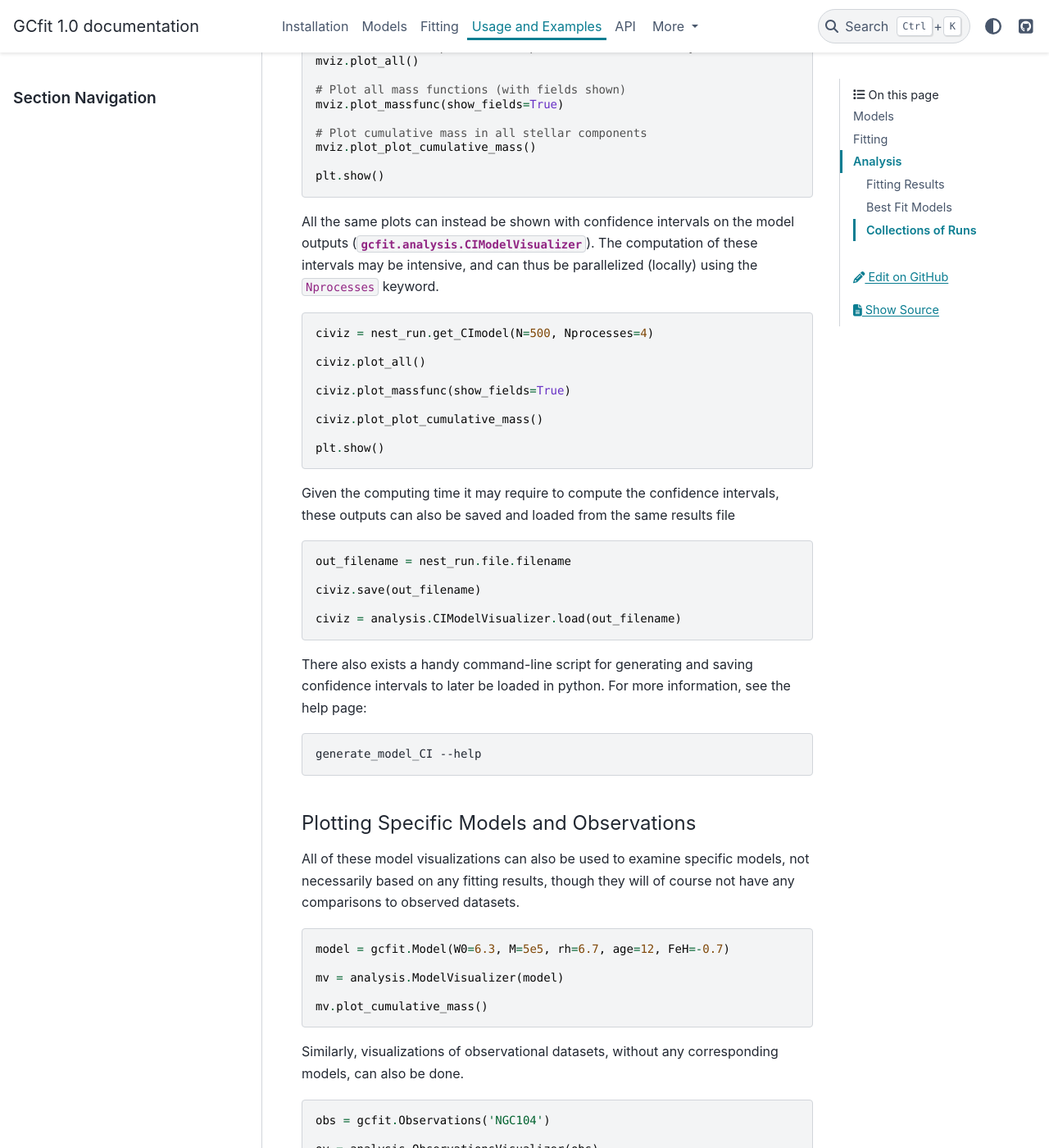
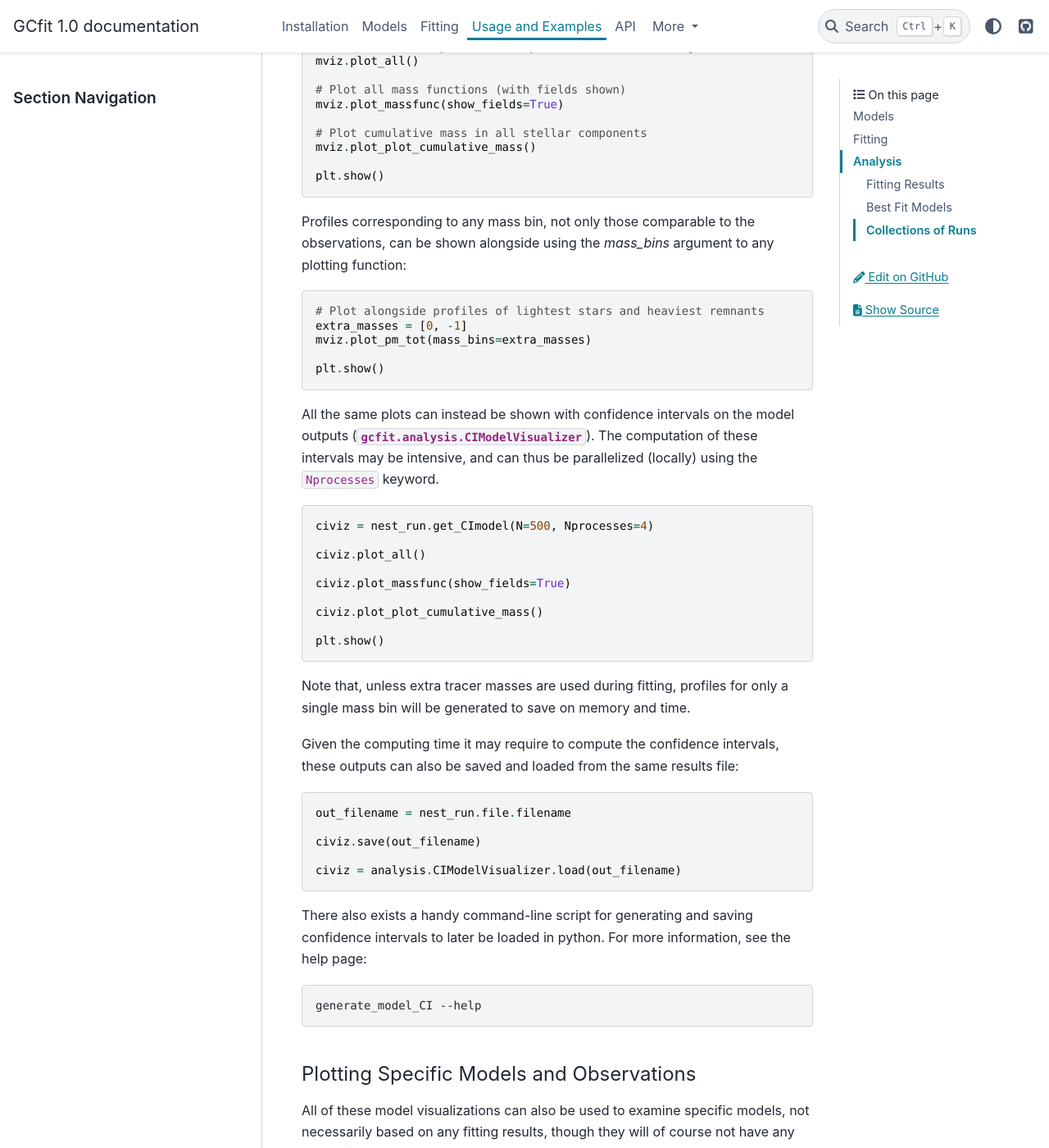
Before and after one commit to nmdickson/GCfit, a Sphinx documentation site: the page built from docs/source/usage.rst, in a window 1280 px wide and 1400 px high, scrolled down 9332 px. Shown: the whole window at 82% size. Built offline with Sphinx 7.4.7 and the PyData theme 0.15.4, drawn with Linux system fonts in a browser that asks for light colours.

Commit message:
add new mass bin plotting to usage docs

```diff
--- a/docs/source/usage.rst
+++ b/docs/source/usage.rst
@@ -477,6 +477,17 @@ The median best-fit model can be visualized with the
 
     plt.show()
 
+Profiles corresponding to any mass bin, not only those comparable to the
+observations, can be shown alongside using the `mass_bins` argument to any
+plotting function:
+
+.. code-block:: python
+
+    # Plot alongside profiles of lightest stars and heaviest remnants
+    extra_masses = [0, -1]
+    mviz.plot_pm_tot(mass_bins=extra_masses)
+
+    plt.show()
 
 All the same plots can instead be shown with confidence intervals on the
 model outputs (:class:`gcfit.analysis.CIModelVisualizer`). The computation
@@ -495,8 +506,11 @@ using the ``Nprocesses`` keyword.
 
     plt.show()
 
+Note that, unless extra tracer masses are used during fitting, profiles for
+only a single mass bin will be generated to save on memory and time.
+
 Given the computing time it may require to compute the confidence intervals,
-these outputs can also be saved and loaded from the same results file
+these outputs can also be saved and loaded from the same results file:
 
 .. code-block:: python
 
```
